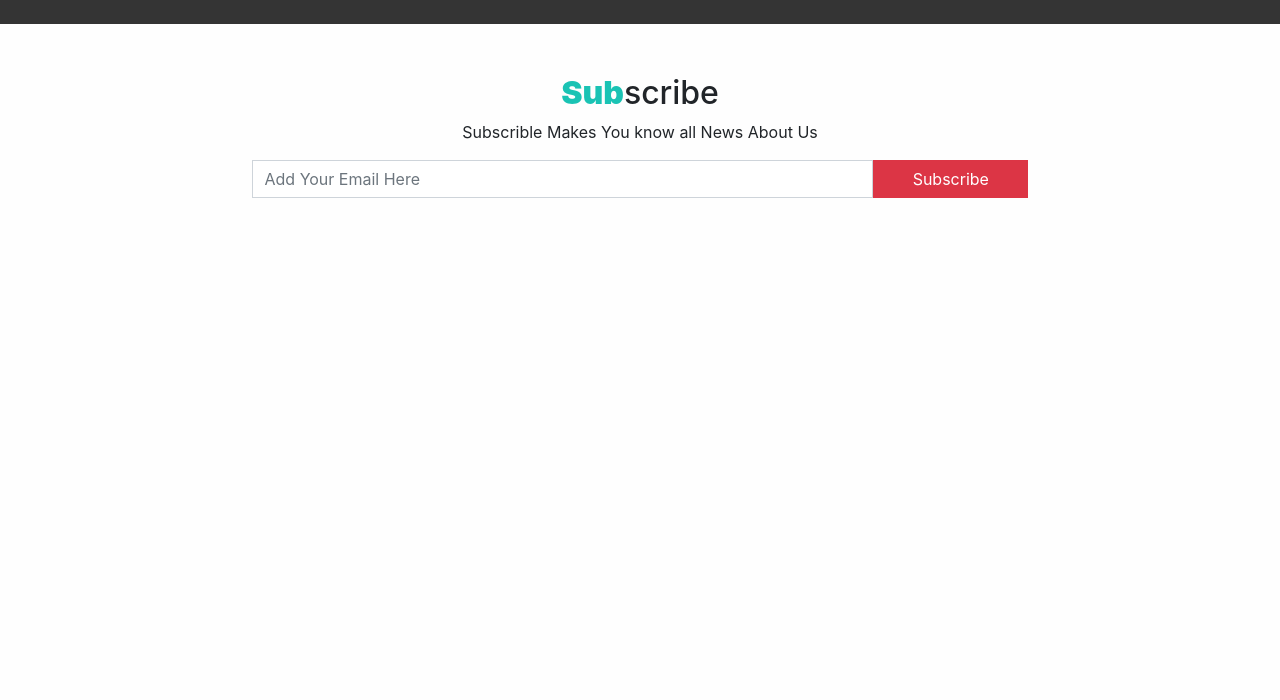
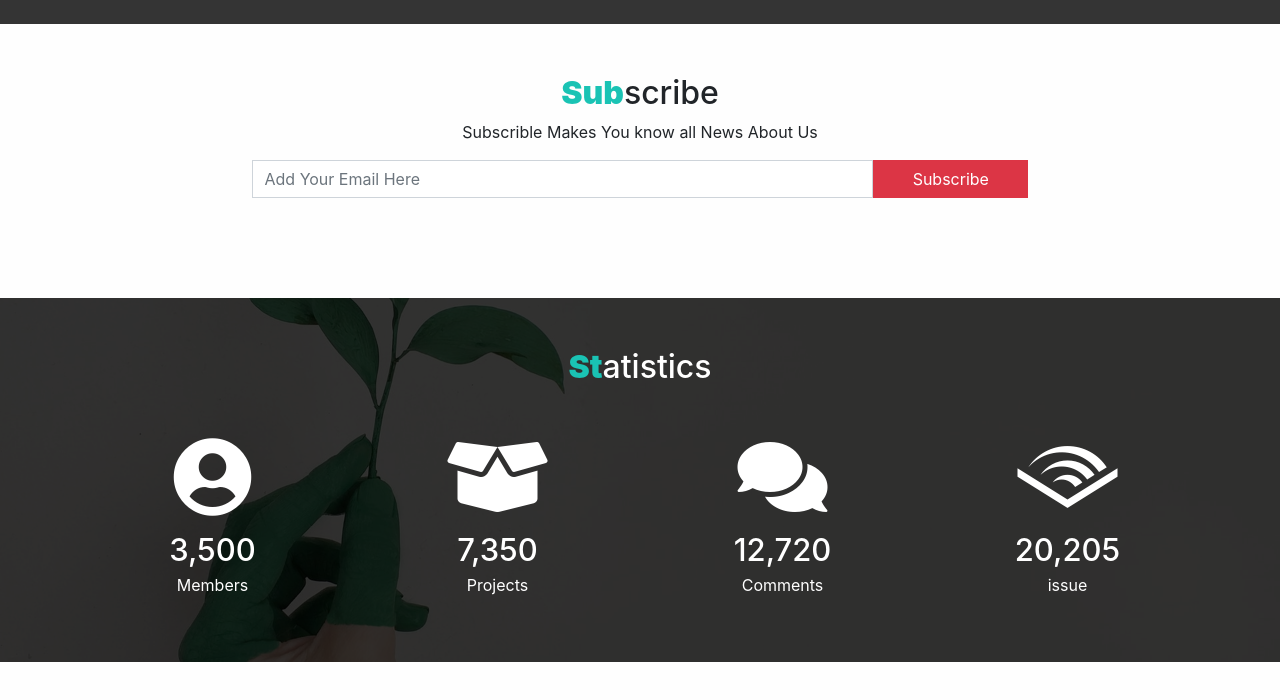
Before and after one commit to FlapJack-Eva/BootStrap3-Template1, a plain HTML site: page index.html in a window 1280 px wide. Shown: the part 3974-4674 px from the top of the page. Drawn offline with Linux system fonts and the light colour scheme; grey boxes are pictures that could not be loaded.

Commit message:
Added statistics

```diff
--- a/css/custom.css
+++ b/css/custom.css
@@ -173,3 +173,33 @@ section.subscribe form button {
     width:20%;
     border-radius: 0;
 }
+
+/*Statistics*/
+section.statistics {
+    margin-top: 50px;
+    background: url('../images/img8.jpeg') no-repeat center center fixed;
+    background-size: cover;
+    color: white;
+}
+
+section.statistics .data {
+    background: rgba(2, 2, 2, 0.8);
+    padding-top: 50px;
+    padding-bottom: 50px;
+}
+
+section.statistics h2 {
+    margin-bottom: 50px;
+}
+
+section.statistics .stats {
+    margin-bottom: 15px;
+}
+
+section.statistics .stats p {
+    padding-top: 10px;
+    font-weight: 500;
+    padding-bottom: 0;
+    margin: 0;
+    font-size: 31px;
+}
--- a/index.html
+++ b/index.html
@@ -294,6 +294,53 @@
       </div>
     </section>
 
+    <!-- Section Statistics -->
+    <section class="statistics text-center">
+      <div class="data">
+        <div class="container">
+          <h2><span class="maincolor">St</span>atistics</h2>
+          <div class="row">
+
+            <!-- stat -->
+            <div class="col-md-3 col-sm-6">
+              <div class="stats">
+                <i class="fas fa-user-circle fa-5x"></i>
+                <p class="lead">3,500</p>
+                <span>Members</span>
+              </div>
+            </div>
+
+            <!-- stat -->
+            <div class="col-md-3 col-sm-6">
+              <div class="stats">
+                <i class="fas fa-box-open fa-5x"></i>
+                <p class="lead">7,350</p>
+                <span>Projects</span>
+              </div>
+            </div>
+
+            <!-- stat -->
+            <div class="col-md-3 col-sm-6">
+              <div class="stats">
+                <i class="fas fa-comments fa-5x"></i>
+                <p class="lead">12,720</p>
+                <span>Comments</span>
+              </div>
+            </div>
+
+            <!-- stat -->
+            <div class="col-md-3 col-sm-6">
+              <div class="stats">
+                <i class="fab fa-audible fa-5x"></i>
+                <p class="lead">20,205</p>
+                <span>issue</span>
+              </div>
+            </div>
+          </div>
+        </div>
+      </div>
+    </section>
+
     <!-- Jquery -->
     <script src="js/jQuery v3.3.1.js"></script>
 
```
Also changed, not shown: images/img8.jpeg (added).
